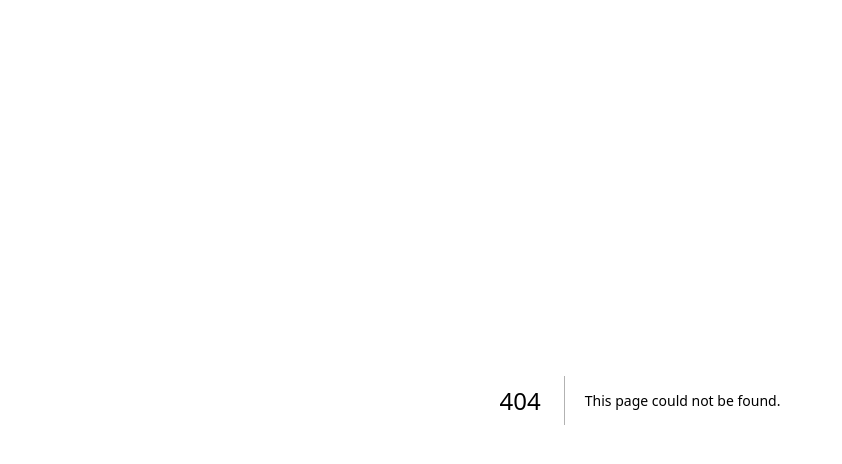
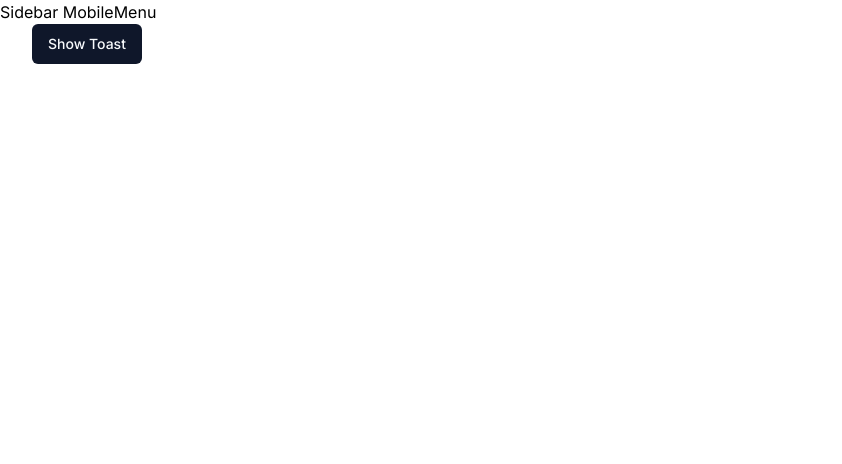
Before and after one commit to efegorkemumit/ai-sass-kanva-clone-nextjs14, a Next.js app: page /profile in a window 1280 px wide. Before the commit this address had no page. Shown: the top 464 px of the page, without its empty margins (0-842 px from the left). Built offline with nearby package versions, Linux system fonts and the light colour scheme.

Commit message:
Dizin Yapısı

```diff
--- a/app/page.tsx
+++ b/app/(routes)/(site)/page.tsx
@@ -5,7 +5,7 @@ import Image from "next/image";
 export default function Home() {
   return (
    <div className="bg-slate-200">
-
+ aa
 
    </div>
   );
--- /dev/null
+++ b/app/(routes)/layout.tsx
@@ -0,0 +1,28 @@
+import { Toaster } from '@/components/ui/toaster'
+import React from 'react'
+
+interface RouteLayoutProps{
+    children:React.ReactNode
+}
+
+const RouteLayout = ({children}:RouteLayoutProps) => {
+  return (
+    <main>
+        Sidebar
+        MobileMenu
+
+        <div className='container'>
+            <div className=''>
+            {children}
+            </div>
+        </div>
+
+        <Toaster  />
+
+
+
+    </main>
+  )
+}
+
+export default RouteLayout
--- /dev/null
+++ b/app/(routes)/profile/page.tsx
@@ -0,0 +1,25 @@
+'use client'
+
+import { Button } from '@/components/ui/button'
+import { useToast } from '@/components/ui/use-toast'
+import React from 'react'
+
+const ProfilePage = () => {
+  const { toast } = useToast()
+
+  return (
+    <Button
+    onClick={() => {
+      toast({
+        variant: "success",
+
+        description: "Friday, February 10, 2023 at 5:57 PM",
+      })
+    }}
+  >
+    Show Toast
+  </Button>
+  )
+}
+
+export default ProfilePage
--- a/components/ui/toast.tsx
+++ b/components/ui/toast.tsx
@@ -30,6 +30,7 @@ const toastVariants = cva(
     variants: {
       variant: {
         default: "border bg-white text-slate-950 dark:bg-slate-950 dark:text-slate-50",
+        success:"group border-green-500 bg-green-500 text-slate-50 dark:border-green-900 dark:bg-green-900 dark:text-slate-50",
         destructive:
           "destructive group border-red-500 bg-red-500 text-slate-50 dark:border-red-900 dark:bg-red-900 dark:text-slate-50",
       },
```
